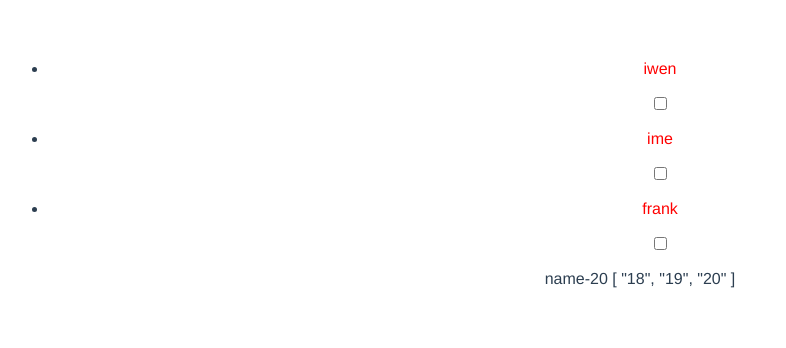
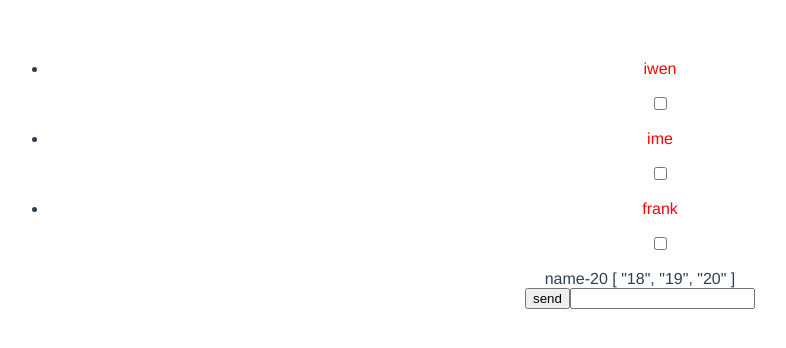
Before and after one commit to BaiHong-Li/vue-init, a Vue app: page / in a window 1280 px wide. Shown: the top 348 px of the page, without its empty margins (0-786 px from the left). Built offline with nearby package versions, Linux system fonts and the light colour scheme; the HTML template or start-up script is replaced by a standard one.

Commit message:
复用组件

```diff
--- a/src/App.vue
+++ b/src/App.vue
@@ -7,6 +7,7 @@
     </ul>
     <MyComponent2 title="name":age="20":friends="fs"></MyComponent2>
 
+    <HelloWorld2></HelloWorld2>
   </div>
 </template>
 
@@ -16,6 +17,7 @@ import APIDemo1 from './components/APIDemo1'
 import APIDemo2 from './components/APIDemo2'
 import MyComponent from './components/MyComponent'
 import MyComponent2 from './components/MyComponent2'
+import HelloWorld2 from "./components/HelloWorld2";
 
 export default {
   name: 'App',
@@ -24,7 +26,8 @@ export default {
     APIDemo1,
     APIDemo2,
     MyComponent,
-    MyComponent2
+    MyComponent2,
+    HelloWorld2
   },
   data(){
     return{
--- /dev/null
+++ b/src/components/HelloWorld2.vue
@@ -0,0 +1,42 @@
+<template>
+    <div class="hello">
+      <button @click="sendDataHandler">send</button>
+      <input type="text" v-model="message" @change="msgChange">
+      <p>{{ message }}</p>
+    </div>
+</template>
+
+<script>
+    export default {
+        name: "HelloWorld2",
+      data(){
+          return{
+            msg: "hehehe",
+            message: ""
+          }
+      },
+      methods:{
+        sendDataHandler() {
+          this.$emit("myEvent", this.msg);
+        },
+        msgChange(){
+          this.$emit("myChange",this.message)
+        }
+      },
+      props: {
+        title: {
+          type: String,
+          default: "hello"
+        }
+      },
+      watch: {
+        message(value) {
+          this.$emit("myChange", value);
+        }
+      }
+    }
+</script>
+
+<style scoped>
+
+</style>
```
